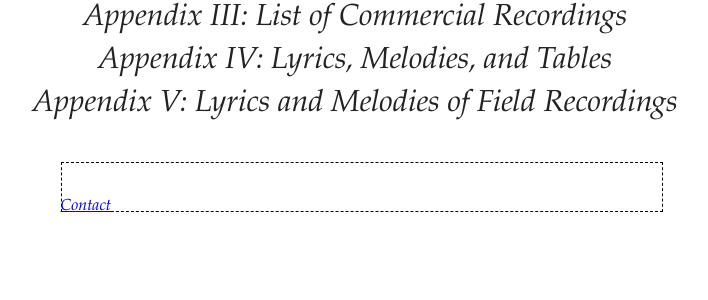
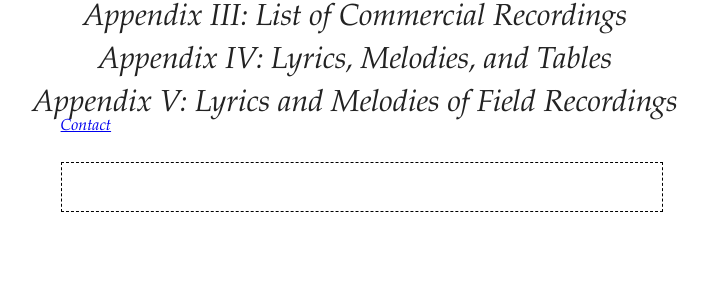
Before and after one commit to carolineglazer/peggy-online, a PHP site: page / in a window 1280 px wide. Shown: the part 414-714 px from the top of the page, without its empty margins (285-993 px from the left). Run offline with PHP 8.4, Linux system fonts and the light colour scheme.

Commit message:
reposition contact info

```diff
--- a/style.css
+++ b/style.css
@@ -111,6 +111,6 @@
 #contact {
 	margin-bottom: 1em;
 	position: absolute;
-	top: 35em;
+	top: 30em;
 	left: 6.6em;
 }
```
